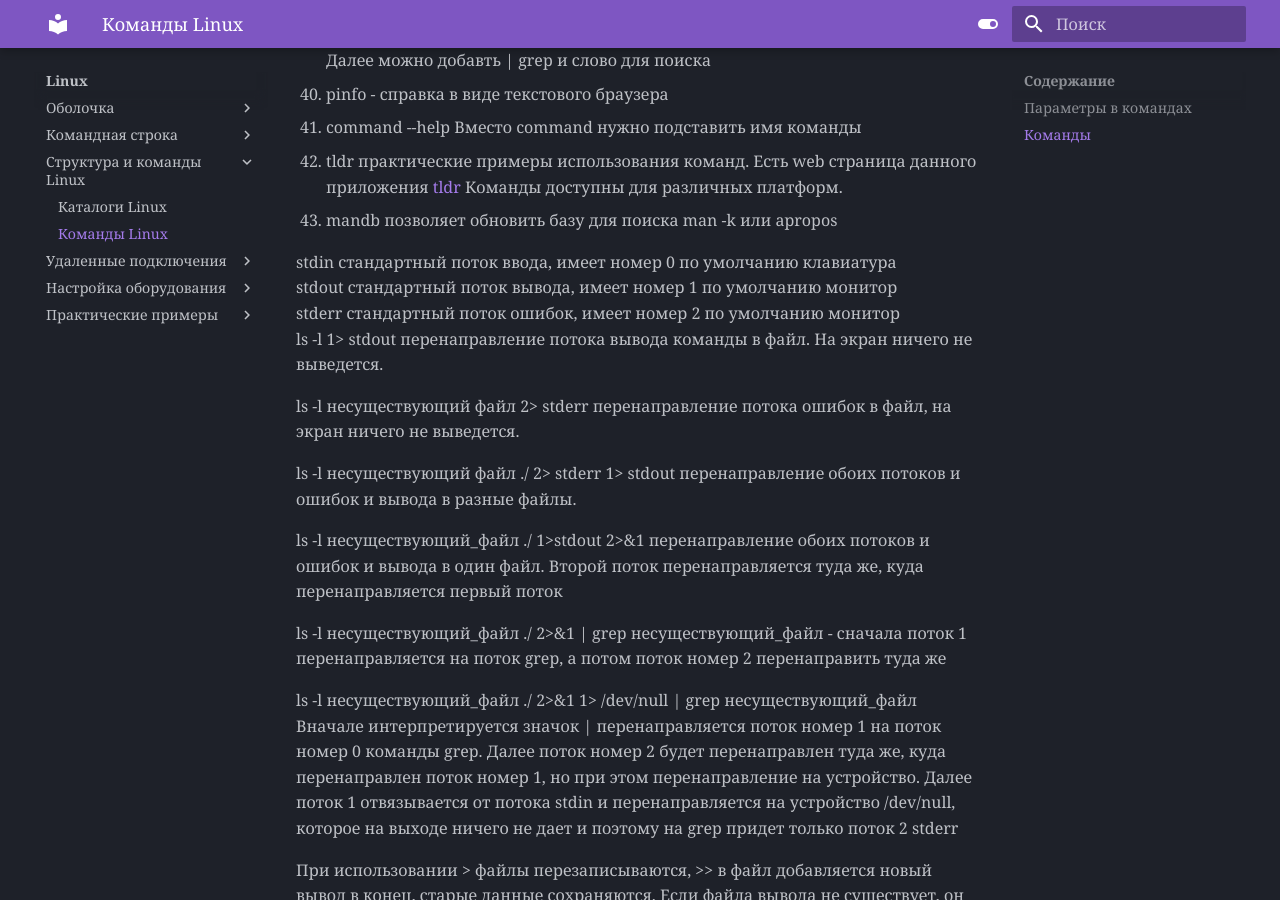
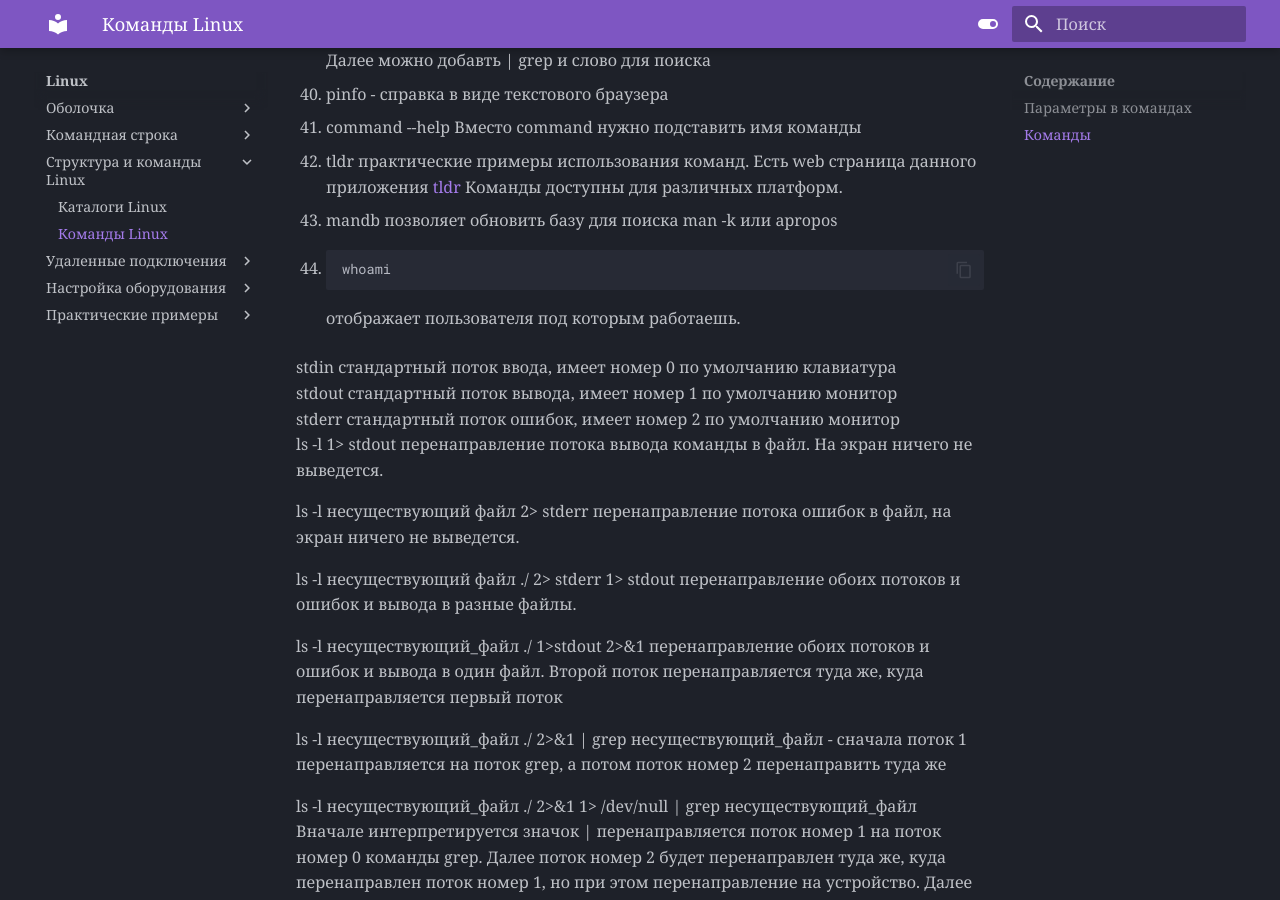
Before and after one commit to Iamseniordevops/DevOpsDocs, an MkDocs documentation site: the page built from docs/Linux/command.md, in a window 1280 px wide and 900 px high, scrolled down 2524 px. Built offline with MkDocs 1.6.1 and Material for MkDocs 9.7.7, drawn with Linux system fonts in a browser that asks for light colours.

````diff
--- a/docs/Linux/command.md
+++ b/docs/Linux/command.md
@@ -50,6 +50,12 @@
 42. tldr практические примеры использования команд. Есть web страница данного приложения [tldr](https://tldr.inbrowser.app/) Команды доступны  для различных платформ.
 43. mandb позволяет обновить базу для поиска man -k или  apropos
 
+44.
+```bash
+whoami
+```
+ отображает пользователя под которым работаешь.
+
 stdin стандартный поток ввода, имеет номер 0 по умолчанию клавиатура
 stdout стандартный поток вывода, имеет номер 1 по умолчанию монитор
 stderr стандартный поток ошибок, имеет номер 2 по умолчанию монитор
````
Also changed, not shown: docs/Windows/powershell.md (+5 -0 lines).
